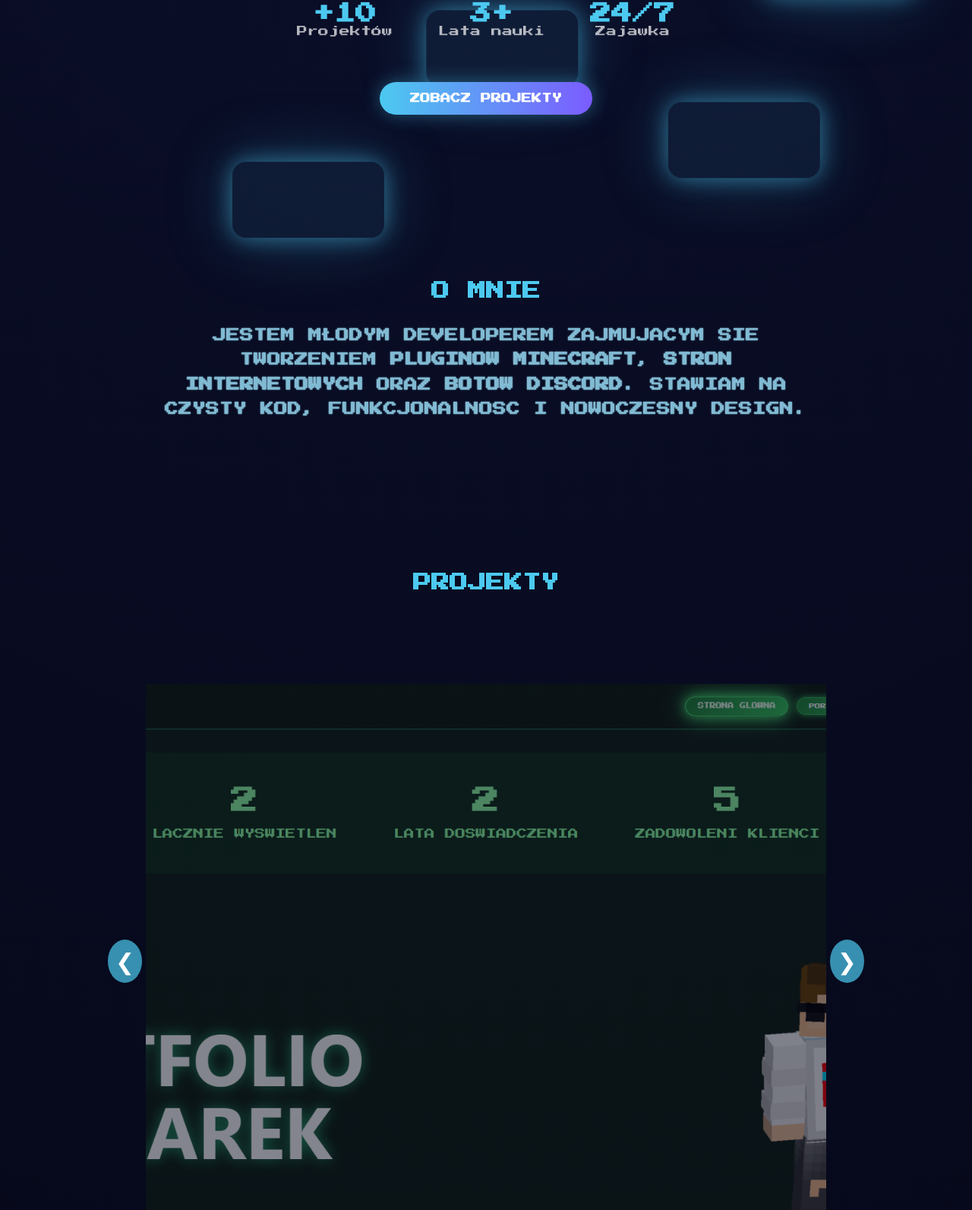
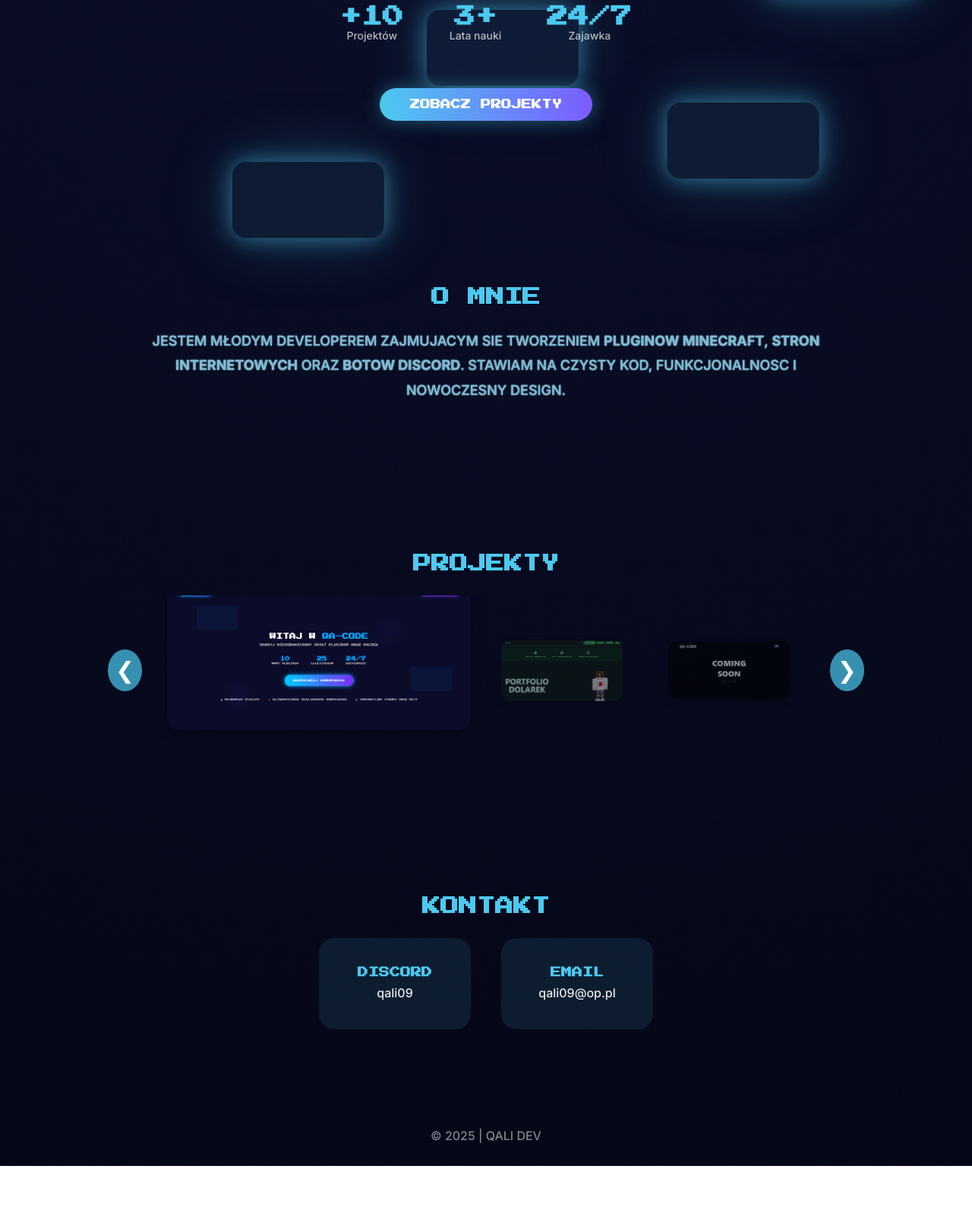
Before and after one commit to Qali0924/portfolio, a plain HTML site: page index.html in a window 1280 px wide. Shown: the part 317-1910 px from the top of the page at 76% size. After the commit the page ends 1852 px from the top, so only its background shows below. Drawn offline with nearby package versions, Linux system fonts and the light colour scheme.

Commit message:
Update style.css

```diff
--- a/style.css
+++ b/style.css
@@ -1,21 +1,25 @@
 @import url('https://fonts.googleapis.com/css2?family=Press+Start+2P&family=Inter:wght@300;500;700&display=swap');
-* {
-  font-family: 'Press Start 2P', cursive;
-}
 
+/* Podstawowe style - naprawiono duplikaty i błędne zagnieżdżenia */
 * {
     margin: 0;
     padding: 0;
     box-sizing: border-box;
 }
 
+html {
+    scroll-behavior: smooth;
+}
+
 body {
     background: radial-gradient(circle at top, #0b0f2a, #050716);
     color: white;
     font-family: 'Inter', sans-serif;
-    html {
-    scroll-behavior: smooth;
 }
+
+/* Czcionka "Press Start 2P" tylko dla wybranych elementów (lepsza czytelność akapitów) */
+h1, h2, .logo, .contact-card h3, .copy-notification, .lang-btn, .cta {
+    font-family: 'Press Start 2P', cursive;
 }
 
 /* NAV */
@@ -27,7 +31,6 @@ body {
 }
 
 .logo {
-    font-family: 'Press Start 2P';
     color: #4cc9f0;
 }
 
@@ -49,7 +52,6 @@ body {
 }
 
 .hero h1 {
-    font-family: 'Press Start 2P';
     font-size: 32px;
 }
 
@@ -104,7 +106,6 @@ body {
 }
 
 .section h2 {
-    font-family: 'Press Start 2P';
     color: #4cc9f0;
     margin-bottom: 30px;
 }
@@ -113,76 +114,18 @@ body {
     opacity: 0.8;
 }
 
-/* PROJECT CARDS */
-.cards {
-    display: grid;
-    grid-template-columns: repeat(auto-fit, minmax(250px, 1fr));
-    gap: 30px;
-}
-
-.card {
-    background: rgba(211, 204, 204, 0.03);
-    border-radius: 20px;
-    padding: 30px;
-    box-shadow: 0 0 20px rgba(76,201,240,0.1);
-    transition: 0.3s;
-}
-
-.card:hover {
-    transform: translateY(-10px);
-    box-shadow: 0 0 35px rgba(76,201,240,0.3);
-}
-
-/* FOOTER */
-footer {
-    padding: 30px;
-    text-align: center;
-    opacity: 0.5;
-}
-.bg-shapes {
-    position: fixed;
-    inset: 0;
-    z-index: -1;
-    overflow: hidden;
-    pointer-events: none;
-}
-.rect {
-    position: absolute;
-    width: 200px;
-    height: 100px;
-    border-radius: 18px;
-    background: rgba(76, 201, 240, 0.08);
-    box-shadow:
-        0 0 30px rgba(76, 201, 240, 0.55),
-        0 0 90px rgba(76, 201, 240, 0.25);
-    animation: floatRect 10s ease-in-out infinite;
-}
-
-@keyframes floatRect {
-    0% {
-        transform: translate(0, 0);
-    }
-    50% {
-        transform: translate(50px, -30px);
-    }
-    100% {
-        transform: translate(0, 0);
-    }
-}
-.r1 { top: 15%; left: 10%; animation-duration: 9s; }
-.r2 { top: 70%; left: 20%; animation-duration: 12s; }
-.r3 { top: 30%; left: 75%; animation-duration: 10s; }
-.r4 { top: 60%; left: 65%; animation-duration: 14s; }
-.r5 { top: 45%; left: 40%; animation-duration: 11s; }
+/* O MNIE - stylizacja tekstu */
 #about p {
-    color: #a0e7ff; /* bardzo jasny, pastelowy niebieski */
+    color: #a0e7ff;
     font-weight: 500;
     font-size: 18px;
     line-height: 1.8;
     text-shadow:
         0 0 1px #a0e7ff,
-        0 0 2px #a0e7ff; /* delikatny cień dla kontrastu */
+        0 0 2px #a0e7ff;
 }
+
+/* KARUZELA PROJEKTÓW - dostosowana do obrazów, usunięte duplikaty */
 .carousel-container {
     position: relative;
     width: 100%;
@@ -211,10 +154,13 @@ footer {
     justify-content: center;
 }
 
-.carousel-item video {
+/* Stylizacja obrazów tak samo jak poprzednich filmów */
+.carousel-item img {
     width: 100%;
+    height: auto; /* Zachowuje proporcje obrazów */
     border-radius: 15px;
     box-shadow: 0 5px 15px rgba(0,0,0,0.3);
+    object-fit: cover; /* Dopasowuje obraz do kontenera bez zniekształceń */
 }
 
 .carousel-item.active {
@@ -223,46 +169,7 @@ footer {
     opacity: 1;
 }
 
-.carousel-container {
-    position: relative;
-    width: 100%;
-    max-width: 900px;
-    margin: 0 auto;
-    display: flex;
-    align-items: center;
-    justify-content: center;
-}
-
-.carousel {
-    display: flex;
-    align-items: center;
-    overflow: hidden;
-    width: 100%;
-    justify-content: center;
-}
-
-.carousel-item {
-    flex: 0 0 200px;
-    margin: 0 10px;
-    opacity: 0.5;
-    transform: scale(0.8);
-    transition: 0.5s;
-    display: flex;
-    justify-content: center;
-}
-
-.carousel-item video {
-    width: 100%;
-    border-radius: 15px;
-    box-shadow: 0 5px 15px rgba(0,0,0,0.3);
-}
-
-.carousel-item.active {
-    flex: 0 0 400px;
-    transform: scale(1) translateY(-20px);
-    opacity: 1;
-}
-
+/* STRZAŁKI KARUZELI */
 .arrow {
     background: rgba(76,201,240,0.7);
     border: none;
@@ -288,6 +195,8 @@ footer {
     position: absolute;
     right: -50px;
 }
+
+/* PRZYCISK ZMIANY JĘZYKA */
 .lang-btn {
     background: linear-gradient(90deg, #4cc9f0, #7b5cff);
     border: none;
@@ -303,6 +212,7 @@ footer {
     transform: scale(1.05);
 }
 
+/* KARTY KONTAKTU */
 .contact-cards {
     display: flex;
     justify-content: center;
@@ -310,76 +220,36 @@ footer {
     flex-wrap: wrap;
     margin-top: 30px;
 }
+
 .contact-card {
-    background: rgba(76,201,240,0.25); /* kolor tła kart */
+    position: relative;
+    background: rgba(76,201,240,0.1);
     border-radius: 20px;
     width: 200px;
     height: 120px;
     cursor: pointer;
     transition: transform 0.3s, box-shadow 0.3s;
 
-    /* Flexbox do wyśrodkowania */
     display: flex;
     flex-direction: column;
-    justify-content: center; /* wyśrodkowanie pionowe */
-    align-items: center;     /* wyśrodkowanie poziome */
+    justify-content: center;
+    align-items: center;
     text-align: center;
-
-    padding: 0 15px; /* trochę wewnętrznego marginesu */
+    padding: 0 15px;
 }
 
 .contact-card h3 {
-    font-family: 'Press Start 2P';
     color: #4cc9f0;
     margin-bottom: 10px;
     font-size: 14px;
 }
 
 .contact-card p {
-    font-size: clamp(12px, 3.5vw, 16px); /* automatycznie dopasowuje się do szerokości */
+    font-size: clamp(12px, 3.5vw, 16px);
     color: #ffffff;
     opacity: 0.9;
-    margin: 0; /* usuwa domyślne marginesy */
+    margin: 0;
     white-space: nowrap;
-}
-
-
-
-.contact-card:hover {
-    transform: translateY(-10px);
-    box-shadow: 0 0 30px rgba(76,201,240,0.4);
-}
-/* Powiadomienie kopiowania */
-.copy-notification {
-    position: fixed;
-    top: 20px;
-    left: 50%;
-    transform: translateX(-50%);
-    background: rgba(76,201,240,0.9);
-    color: #fff;
-    font-family: 'Press Start 2P';
-    padding: 12px 25px;
-    border-radius: 25px;
-    box-shadow: 0 0 20px rgba(76,201,240,0.5);
-    opacity: 0;
-    pointer-events: none;
-    transition: opacity 0.4s, transform 0.4s;
-    z-index: 9999;
-}
-.copy-notification.show {
-    opacity: 1;
-    transform: translateX(-50%) translateY(0);
-}
-.contact-card {
-    position: relative;
-    background: rgba(76,201,240,0.1);
-    padding: 25px 20px;
-    border-radius: 20px;
-    text-align: center;
-    width: 200px;
-    height: 120px;
-    cursor: pointer;
-    transition: transform 0.3s, box-shadow 0.3s;
 }
 
 .contact-card:hover {
@@ -387,10 +257,10 @@ footer {
     box-shadow: 0 0 30px rgba(76,201,240,0.4);
 }
 
-/* Tooltip */
+/* TOOLTIP PRZY KARTACH KONTAKTU */
 .tooltip {
     position: absolute;
-    bottom: 130%; /* nad kartą */
+    bottom: 130%;
     left: 50%;
     transform: translateX(-50%);
     background: rgba(76,201,240,0.9);
@@ -408,3 +278,71 @@ footer {
 .contact-card:hover .tooltip {
     opacity: 1;
 }
+
+/* POWIADOMIENIE KOPIOWANIA */
+.copy-notification {
+    position: fixed;
+    top: 20px;
+    left: 50%;
+    transform: translateX(-50%);
+    background: rgba(76,201,240,0.9);
+    color: #fff;
+    padding: 12px 25px;
+    border-radius: 25px;
+    box-shadow: 0 0 20px rgba(76,201,240,0.5);
+    opacity: 0;
+    pointer-events: none;
+    transition: opacity 0.4s, transform 0.4s;
+    z-index: 9999;
+}
+
+.copy-notification.show {
+    opacity: 1;
+    transform: translateX(-50%) translateY(0);
+}
+
+/* KSZTAŁTY TŁA */
+.bg-shapes {
+    position: fixed;
+    inset: 0;
+    z-index: -1;
+    overflow: hidden;
+    pointer-events: none;
+}
+
+.rect {
+    position: absolute;
+    width: 200px;
+    height: 100px;
+    border-radius: 18px;
+    background: rgba(76, 201, 240, 0.08);
+    box-shadow:
+        0 0 30px rgba(76, 201, 240, 0.55),
+        0 0 90px rgba(76, 201, 240, 0.25);
+    animation: floatRect 10s ease-in-out infinite;
+}
+
+@keyframes floatRect {
+    0% {
+        transform: translate(0, 0);
+    }
+    50% {
+        transform: translate(50px, -30px);
+    }
+    100% {
+        transform: translate(0, 0);
+    }
+}
+
+.r1 { top: 15%; left: 10%; animation-duration: 9s; }
+.r2 { top: 70%; left: 20%; animation-duration: 12s; }
+.r3 { top: 30%; left: 75%; animation-duration: 10s; }
+.r4 { top: 60%; left: 65%; animation-duration: 14s; }
+.r5 { top: 45%; left: 40%; animation-duration: 11s; }
+
+/* STOPKA */
+footer {
+    padding: 30px;
+    text-align: center;
+    opacity: 0.5;
+}
```
